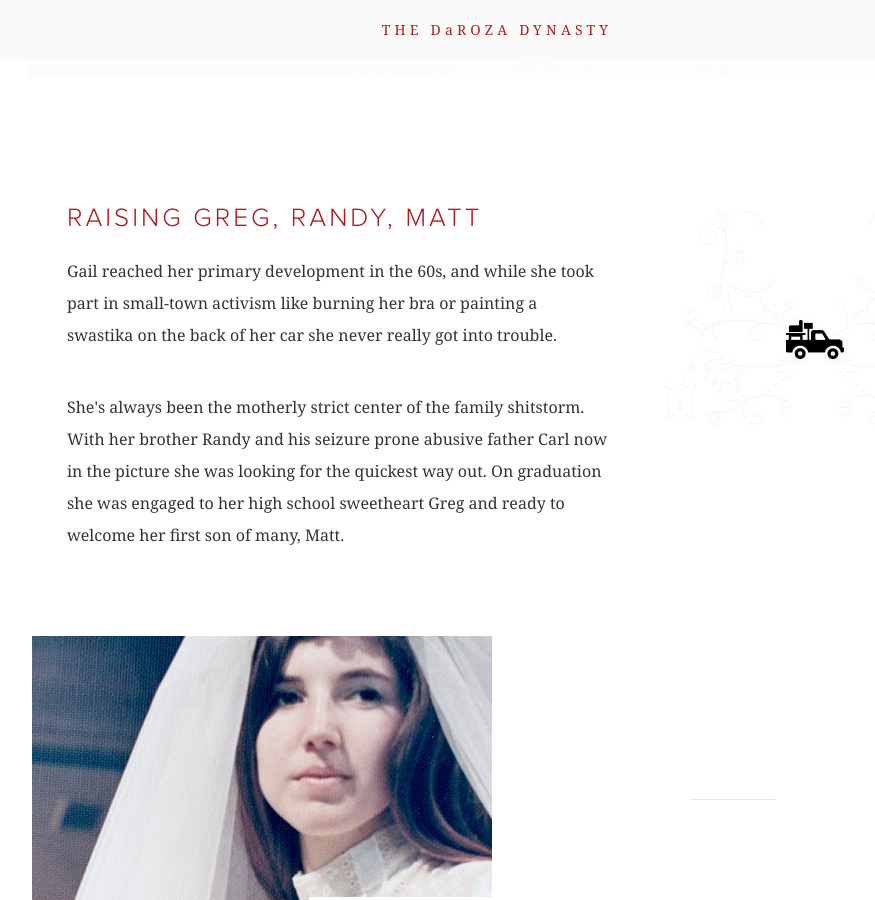
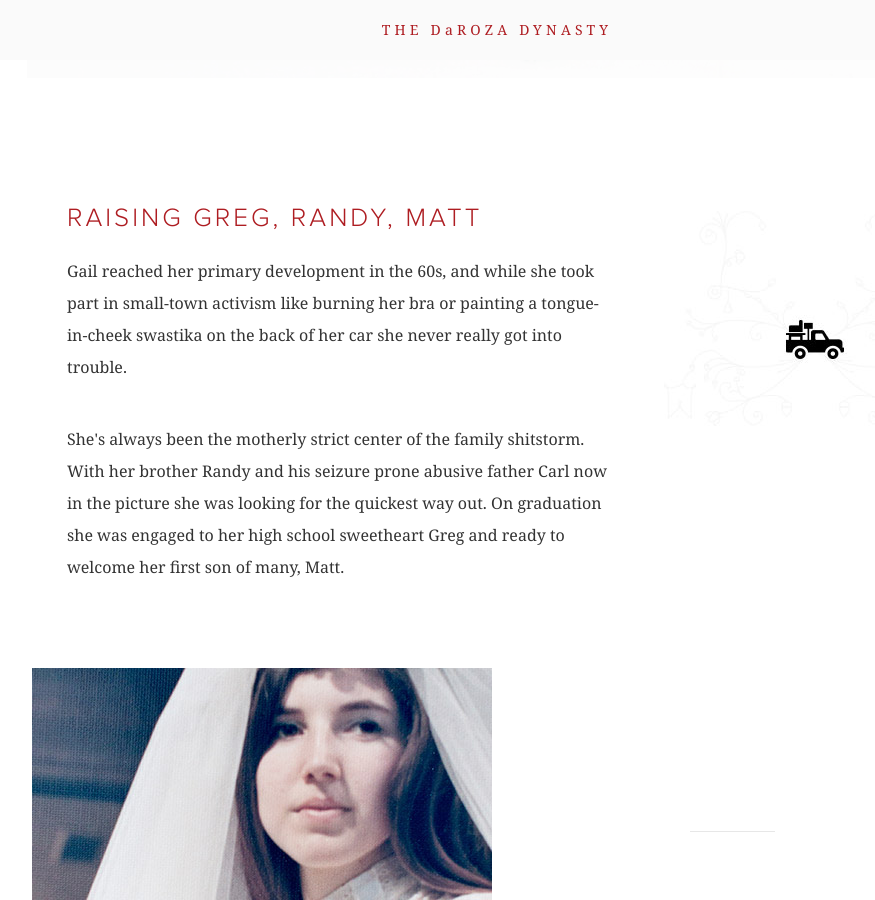
Before and after one commit to travisneilson/DaRoza, a Jekyll site: the page built from _posts/2010-01-07-gail-haggard.html, in a window 1280 px wide and 900 px high, scrolled down 2626 px. Shown: the whole window, without its empty margins (143-1018 px from the left). Built offline with Jekyll 4.4.1, drawn with Linux system fonts in a browser that asks for light colours.

Commit message:
clarify content

```diff
--- a/_posts/2010-01-07-gail-haggard.html
+++ b/_posts/2010-01-07-gail-haggard.html
@@ -96,7 +96,7 @@ htmlclass: page-profile gail-haggard
 
     <h3>Raising Greg, Randy, Matt</h3>
 
-    <p>Gail reached her primary development in the 60s, and while she took part in small-town activism like burning her bra or painting a swastika on the back of her car she never really got into trouble.</p>
+    <p>Gail reached her primary development in the 60s, and while she took part in small-town activism like burning her bra or painting a tongue-in-cheek swastika on the back of her car she never really got into trouble.</p>
 
     <p>She's always been the motherly strict center of the family shitstorm. With her brother Randy and his seizure prone abusive father Carl now in the picture she was looking for the quickest way out. On graduation she was engaged to her high school sweetheart Greg and ready to welcome her first son of many, Matt.</p>
 
```
